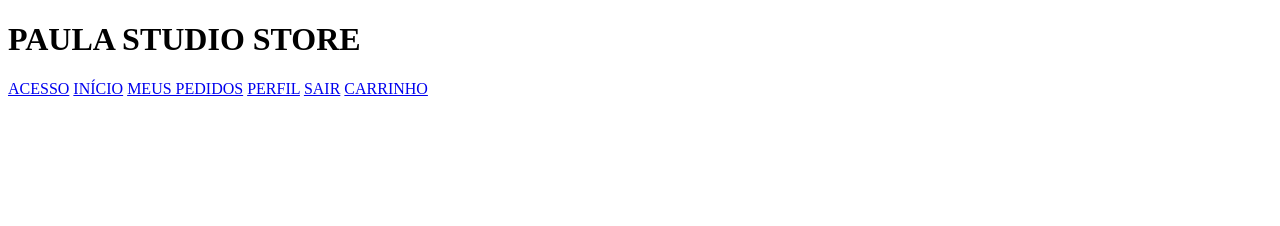
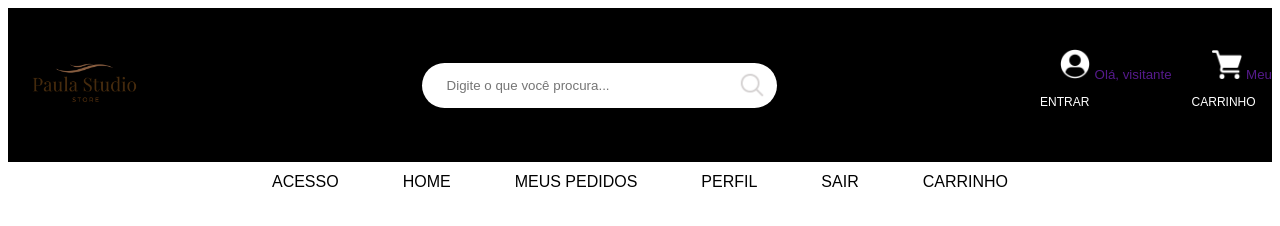
Before and after one commit to israelrib/PAULASTUDIOSTORE, a plain HTML site: page index.html in a window 1280 px wide. Drawn offline with Linux system fonts and the light colour scheme.

Commit message:
criação do cabeçalho da tela home

```diff
--- a/index.html
+++ b/index.html
@@ -4,14 +4,44 @@
     <meta charset="UTF-8">
     <meta name="viewport" content="width=device-width, initial-scale=1.0">
     <title>PAULA STUDIO STORE</title>
+    <link rel="stylesheet" href="style/index.css">
 </head>
 <body>
     <!-- CABEÇALHO -->
-    <header>
-        <h1>PAULA STUDIO STORE</h1>
-        <nav>
-            <a href="#">ACESSO</a>
-            <a href="#">INÍCIO</a>
+    <header class="menu">
+        <div class="topo">
+                <!-- LOGO -->
+                <div class="logo">
+                    <img src="assets/logo.png" alt="Logo da Paula Studio Store">
+
+                </div>
+                <!-- CAIXA DE PESQUISA-->
+                <div class="caixa-pesquisa">
+                    <input type="text" placeholder="Digite o que você procura...">
+                    <img src="assets/lupa.png" alt="Ícone de pesquisa">
+
+                </div>
+
+                <!-- ÍCONES -->
+                 <div class="icones">
+                    <a href="">
+                        <img src="assets/user.png" alt="login">
+                        <small>Olá, visitante</small>
+                        <p>ENTRAR</p>
+                    </a>
+                    <a href="">
+                        <img src="assets/carrinho.png" alt="carrinho">
+                        <small>Meu</small>
+                        <p>CARRINHO</p>
+                    </a>
+
+                 </div>
+
+        </div>
+
+        <nav class="menu">
+            <a id="idacesso" href="#">ACESSO</a>
+            <a href="#">HOME</a>
             <a href="#">MEUS PEDIDOS</a>
             <a href="#">PERFIL</a>
             <a href="#">SAIR</a>
--- /dev/null
+++ b/style/index.css
@@ -0,0 +1,94 @@
+/* COLOCANDO COR DE FUNDO NO MEU CABEÇALHO*/
+.topo{
+    background-color:rgb(0, 0, 0); /* COR DE FUNDO DO CABEÇALHO*/
+    font-family: barlow, sans-serif; /*FONTE DE LETRA DO CABEÇALHO*/
+    color:white; /* COR DA LETRA DO CABEÇALHO*/
+}
+nav {
+
+    text-align: center; /* ALINHAMENTO DO TEXTO DO MENU DE NAVEGAÇÃO*/
+    border-color: white; /* COR DA BORDA DO MENU DE NAVEGAÇÃO*/
+    border-width: 1px; /* LARGURA DA BORDA DO MENU DE NAVEGAÇÃO*/
+    border-style: solid; /* ESTILO DA BORDA DO MENU DE NAVEGAÇÃO*/
+    padding: 10px; /* ESPAÇAMENTO INTERNO DO MENU DE NAVEGAÇÃO*/
+}
+nav a{
+    color:rgb(0, 0, 0); /* COR DA LETRA DO MENU DE NAVEGAÇÃO*/
+    text-decoration:none; /* TIRA O SUBLINHADO DO MENU DE NAVEGAÇÃO*/
+    margin: 0 30px; /* ESPAÇAMENTO ENTRE OS ITENS DO MENU DE NAVEGAÇÃO*/
+    text-align: center; /* ALINHAMENTO DO TEXTO DO MENU DE NAVEGAÇÃO*/
+    font-family: barlow, sans-serif; /* FONTE DE LETRA DO MENU DE NAVEGAÇÃO*/
+}
+
+.logo img{
+    width: 150px; /* LARGURA DA IMAGEM DO LOGO*/
+    height: auto; /* ALTURA AUTOMÁTICA PARA MANTER A PROPORÇÃO DA IMAGEM DO LOGO*/
+}
+/* CONFIGURANDO O CAIXA DE PESQUISA */
+.caixa-pesquisa input{
+    padding: 15px; /* ESPAÇAMENTO INTERNO DO CAMPO DE PESQUISA*/
+    border: none; /* REMOVE A BORDA DO CAMPO DE PESQUISA*/
+    border-radius: 25px; /* ARREDONDAMENTO DAS BORDAS DO CAMPO DE PESQUISA*/
+    font-family: barlow, sans-serif; /* FONTE DE LETRA DO CAMPO DE PESQUISA*/
+    height: auto; /* ALTURA DO CAMPO DE PESQUISA*/
+    width: 300px; /* LARGURA DO CAMPO DE PESQUISA*/
+    color: rgb(163, 163, 163); /* COR DA LETRA DO CAMPO DE PESQUISA*/
+    padding-right: 40px; /* ESPAÇAMENTO INTERNO DO CAMPO DE PESQUISA PARA O ÍCONE DE PESQUISA*/
+}
+/* CONFIGURANDO A DIV DA PESQUISA */
+.caixa-pesquisa{
+    display: flex; /* EXIBE OS ELEMENTOS EM UMA LINHA */
+    justify-content: center; /* ALINHAMENTO HORIZONTAL DOS ELEMENTOS*/
+    margin-top: 10px; /* MARGEM SUPERIOR DA DIV DA PESQUISA*/
+    margin-bottom: 10px; /* MARGEM INFERIOR DA DIV DA PESQUISA*/
+    position: relative; /* POSIÇÃO RELATIVA PARA PERMITIR O POSICIONAMENTO ABSOLUTO DO ÍCONE DE PESQUISA*/
+}
+/* ALINHAR AS DIVS DO CABEÇALHO */
+.topo{
+    display: flex; /* EXIBE OS ELEMENTOS EM UMA LINHA */
+    align-items: center; /* ALINHAMENTO VERTICAL DOS ELEMENTOS*/
+    justify-content: space-between; /* DISTRIBUIÇÃO DOS ELEMENTOS COM ESPAÇO ENTRE ELES*/
+
+}
+/*CONFIGURANDO OS ICONES*/
+.caixa-pesquisa img{
+    height: 30px; /* ALTURA DO ÍCONE DE PESQUISA*/
+    width: 30px; /* LARGURA AUTOMÁTICA PARA MANTER A PROPOR*/
+    position: absolute; /* POSIÇÃO ABSOLUTA PARA POSICIONAR O ÍCONE DE PESQUISA DENTRO DA DIV DA PESQUISA*/
+    right: 10px; /* DISTÂNCIA DO ÍCONE DE PESQUISA DA BORDA ESQUERDA DO CAMPO DE PESQUISA*/
+    top: 50%; /* ALINHAMENTO VERTICAL DO ÍCONE DE PESQUISA*/
+    transform: translateY(-50%); /* AJUSTA O ALINHAMENTO VERTICAL DO ÍCONE DE PESQUISA*/
+}
+.caixa-pesquisa input::placeholder{
+    padding-left: 10px; /* ESPAÇAMENTO INTERNO DO TEXTO DE PLACEHOLDER DO CAMPO DE PESQUISA*/
+}
+.icones a img{
+    height: 30px; /* ALTURA DOS ÍCONES DE USUÁRIO E CARRINHO*/
+    width: 30px; /* LARGURA DOS ÍCONES DE USUÁRIO E CARRINHO*/
+    margin-left: 20px; /* DISTÂNCIA ENTRE OS ÍCONES DE USUÁRIO E CARRINHO*/
+
+}
+?* CONFIGURANDO OS ÍCONES DE USUÁRIO E CARRINHO */
+.icones a small{
+    font-size: 12px; /* TAMANHO DA LETRA DOS ÍCONES DE USUÁRIO E CARRINHO*/
+    display: block; /* EXIBE O TEXTO DOS ÍCONES DE USUÁRIO E CARRINHO EM UMA NOVA LINHA*/
+    color:rgb(255, 255, 255); /* COR DA LETRA DOS ÍCONES DE USUÁRIO E CARRINHO*/
+
+}
+.icones a p{
+    font-size: 12px; /* TAMANHO DA LETRA DOS ÍCONES DE USUÁRIO E CARRINHO*/
+    display: block; /* EXIBE O TEXTO DOS ÍCONES DE USUÁRIO E CARRINHO EM UMA NOVA LINHA*/
+    color:rgb(255, 255, 255); /* COR DA LETRA DOS ÍCONES DE USUÁRIO E CARRINHO*/
+
+}
+.icones a p{
+    text-decoration: none; /* REMOVE O SUBLINHADO DOS ÍCONES DE USUÁRIO E CARRINHO*/
+}
+.icones a{
+    text-decoration: none; /* REMOVE O SUBLINHADO DOS ÍCONES DE USUÁRIO E CARRINHO*/
+}
+.icones{
+    display: flex; /* EXIBE OS ÍCONES DE USUÁRIO E CARRINHO EM UMA LINHA*/
+    align-items: center; /* ALINHAMENTO VERTICAL DOS ÍCONES DE USUÁRIO E CARRINHO*/
+    gap: 20px; /* ESPAÇAMENTO ENTRE OS ÍCONES DE USUÁRIO E CARRINHO*/
+}
```
Also changed, not shown: assets/carrinho.png (added), assets/chat.png (added), assets/logo.png (added), assets/lupa.png (added), assets/sair.png (added), assets/user.png (added).
